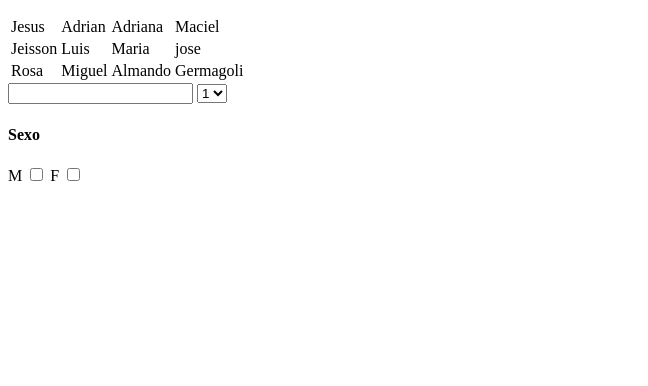
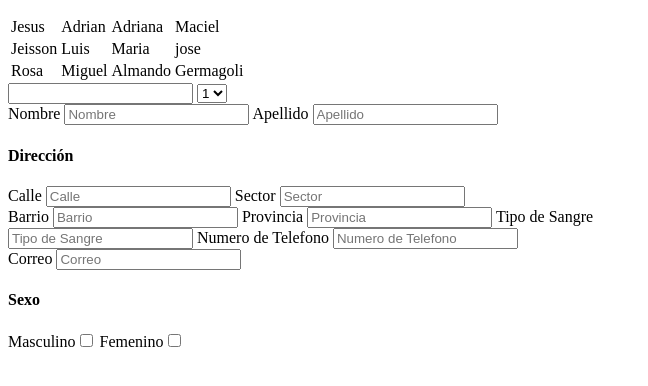
Before and after one commit to Jamckirito/MI-Primera-tabla, a plain HTML site: page index.html in a window 1280 px wide. Shown: the part 44-430 px from the top of the page, without its empty margins (0-648 px from the left). Drawn offline with Linux system fonts and the light colour scheme.

Commit message:
index.html

```diff
--- a/index.html
+++ b/index.html
@@ -40,15 +40,35 @@
                 <option value="">3</option>
                 <option value="">4</option>
             </select>
+
+        </form>
+        <form action="/formulario" method="Post"></form>
+            <label for="Nombre">Nombre</label>
+            <input type="Text"id="Nombre" name="Nombre" placeholder="Nombre"/>
+            <label for="Apellido">Apellido</label>
+            <input type="text" id="Apellido" name="Apellido" placeholder="Apellido">
+            <br>
+            <h4>Dirección</h4>
+            <label for="Nombre">Calle</label>
+            <input type="Text"id="Calle" name="Calle" placeholder="Calle"/>
+            <label for="Sector">Sector</label>
+            <input type="Text"id="Sector" name="Sector" placeholder="Sector"/>
+            <br>
+            <label for="Barrio">Barrio</label>
+            <input type="Text"id="Barrio" name="Barrio" placeholder="Barrio"/>
+            <label for="Provincia">Provincia</label>
+            <input type="Text"id="Provincia" name="Provincia" placeholder="Provincia"/>
+            <label for="Tipo de Sangre">Tipo de Sangre</label>
+            <br>
+            <input type="Text"id="Tipo de Sangre" name="Tipo de Sangre" placeholder="Tipo de Sangre"/>
+            <label for="Numero de Telefono">Numero de Telefono</label>
+            <input type="Text"id="Numero de Telefono" name="Numero de Telefono" placeholder="Numero de Telefono"/>
+            <br>
+            <label for="Correo">Correo</label>
+            <input type="Text"id="Correo" name="Correo" placeholder="Correo"/>
             <h4>Sexo</h4>
-            <label for="">
-                M
-                <input type="checkbox">
-            </label>
-            <label for="">
-                F
-                <input type="checkbox">
-            </label>
+            <label for="">Masculino<input type="checkbox"></label>
+            <label for="">Femenino<input type="checkbox"></label>
         </form>
     </tbody>
 </body>
```
